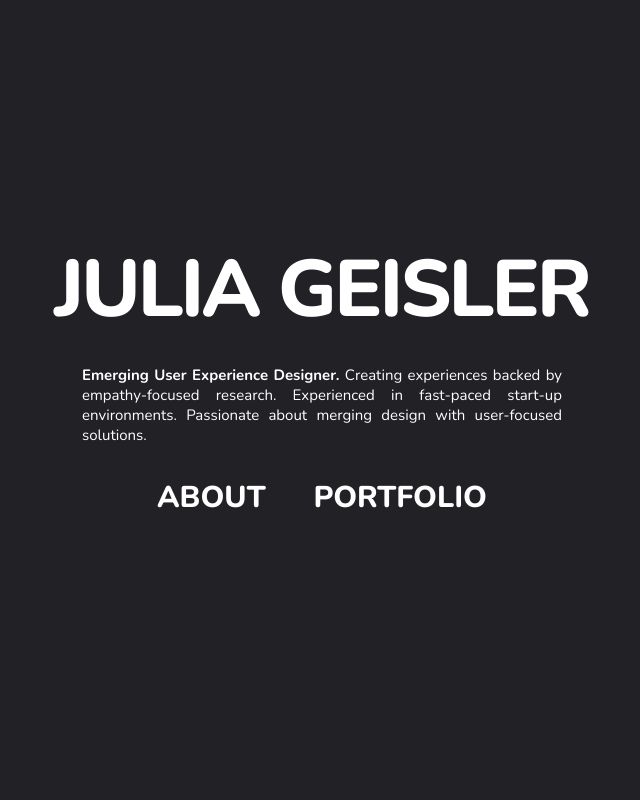
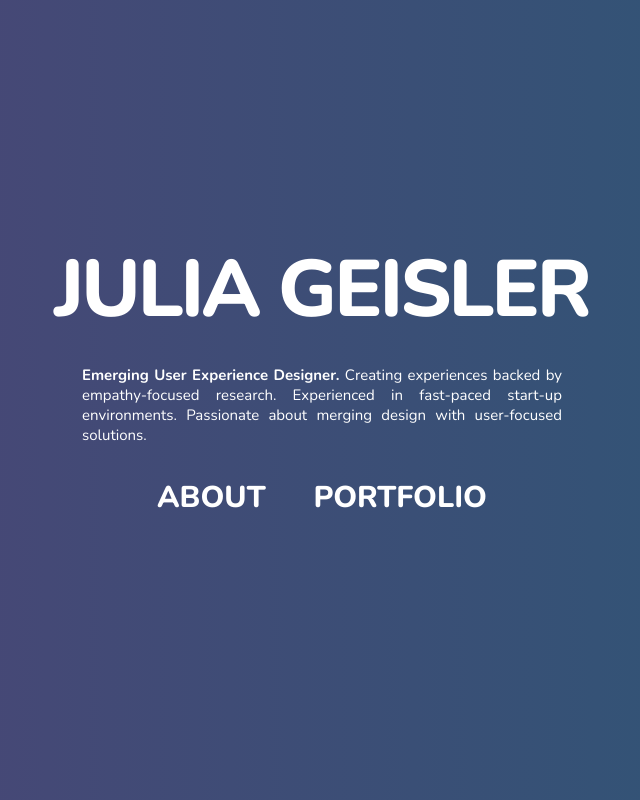
Before and after one commit to julialarissa/julialarissa, a plain HTML site: page index.html in a window 1280 px wide. Shown: the whole page, without its empty margins (318-958 px from the left). Drawn offline with nearby package versions, Linux system fonts and the light colour scheme.

Commit message:
Update julia.css

```diff
--- a/julia.css
+++ b/julia.css
@@ -1,4 +1,4 @@
-body { background: #212126;  }
+body { background-image:linear-gradient(to left,#2b5876,#4e4376);  }
 .mainlinks { font-family:open sans; font-weight:800; font-size:30px; text-transform:uppercase; color:#fff; margin-top:30px; transition-duration:.2s; }
 .mainlinks a { text-decoration:none; padding:5px 10px 5px 10px;  word-spacing:20px; margin-left:10px; margin-right:10px;  transition-duration:.2s;  background:transparent;  color:#fff; font-family:nunito; font-weight:800;}
 .mainlinks a:hover { color:#a99f91; transition-duration:.2s;  }
```
